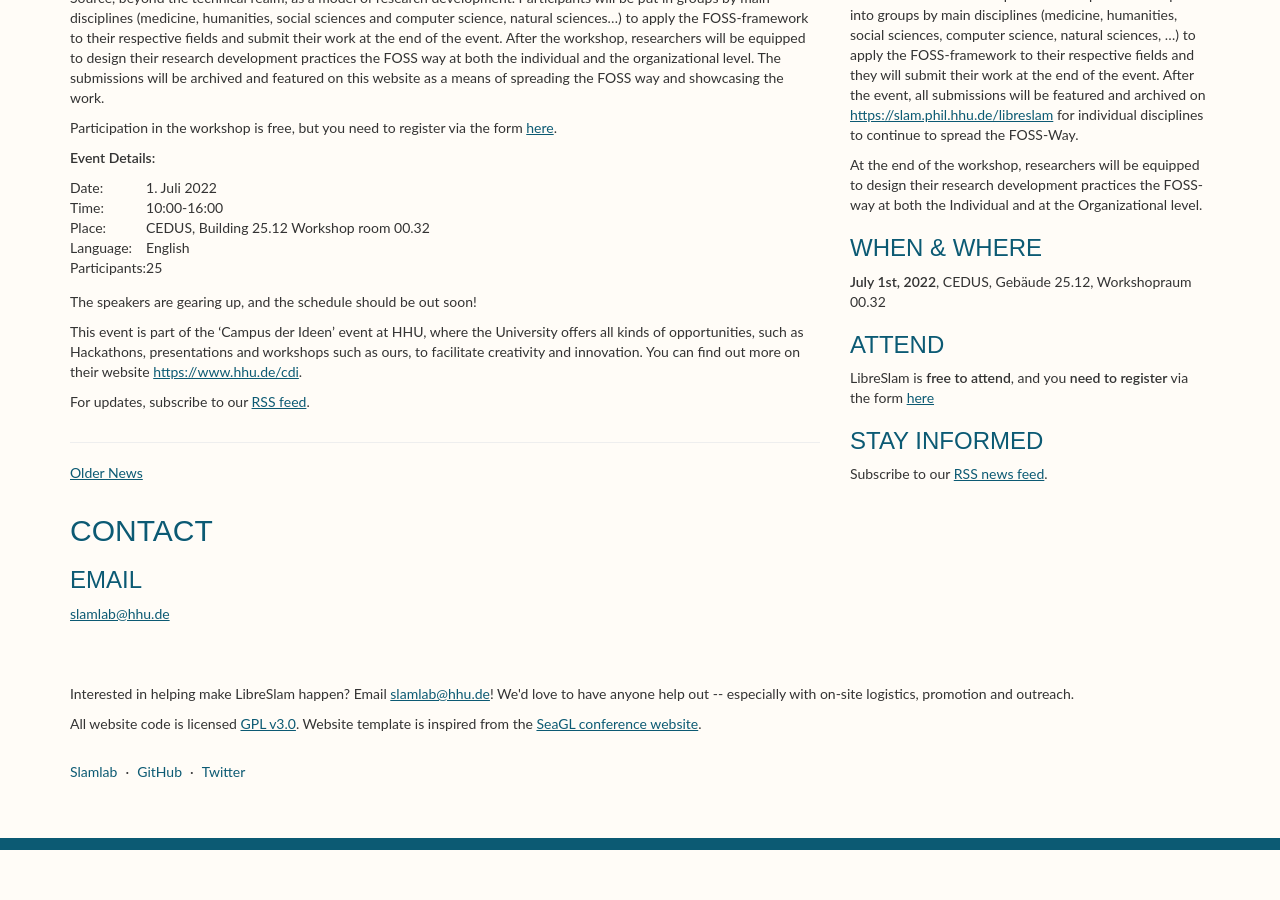
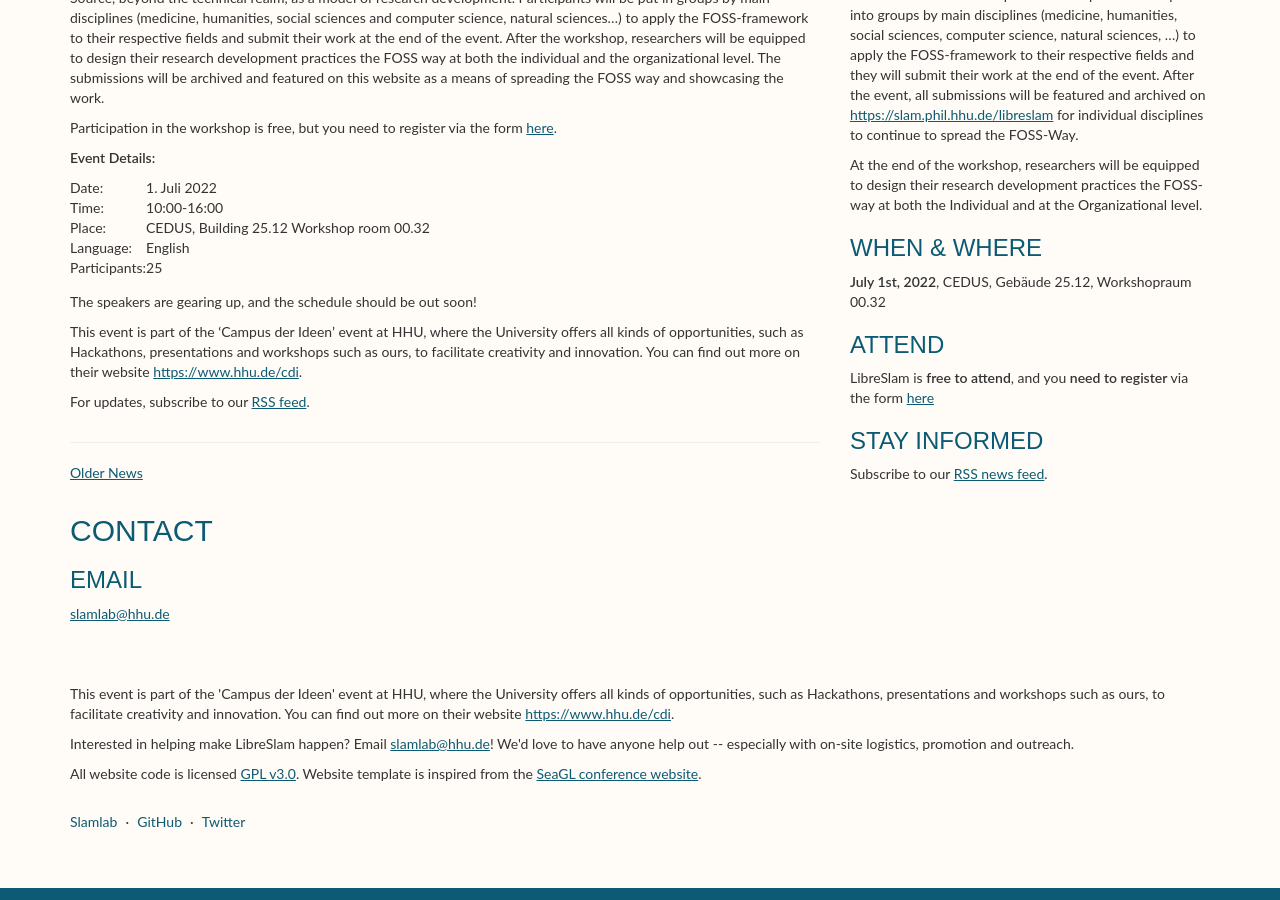
Before and after one commit to hhuslamlab/libreslam, a Jekyll site: the page built from index.md, in a window 1280 px wide and 900 px high, scrolled down 581 px. Built offline with Jekyll 4.4.1, drawn with Linux system fonts in a browser that asks for light colours; before the commit the page ends 1431 px from its top, so only the background shows below that.

Commit message:
change footer

```diff
--- a/_includes/footer.html
+++ b/_includes/footer.html
@@ -1,6 +1,9 @@
 <footer class="container">
 
   <div>
+    <p>
+This event is part of the 'Campus der Ideen' event at HHU, where the University offers all kinds of opportunities, such as Hackathons, presentations and workshops such as ours, to facilitate creativity and innovation. You can find out more on their website  <a href="https://www.hhu.de/cdi">https://www.hhu.de/cdi</a>.
+    </p>
     <p>Interested in helping make LibreSlam happen? Email
       <a href="mailto:slamlab@hhu.de">slamlab@hhu.de</a>! We'd love to have anyone help out -- especially with on-site logistics, promotion and outreach.</p>
   </div>
```
